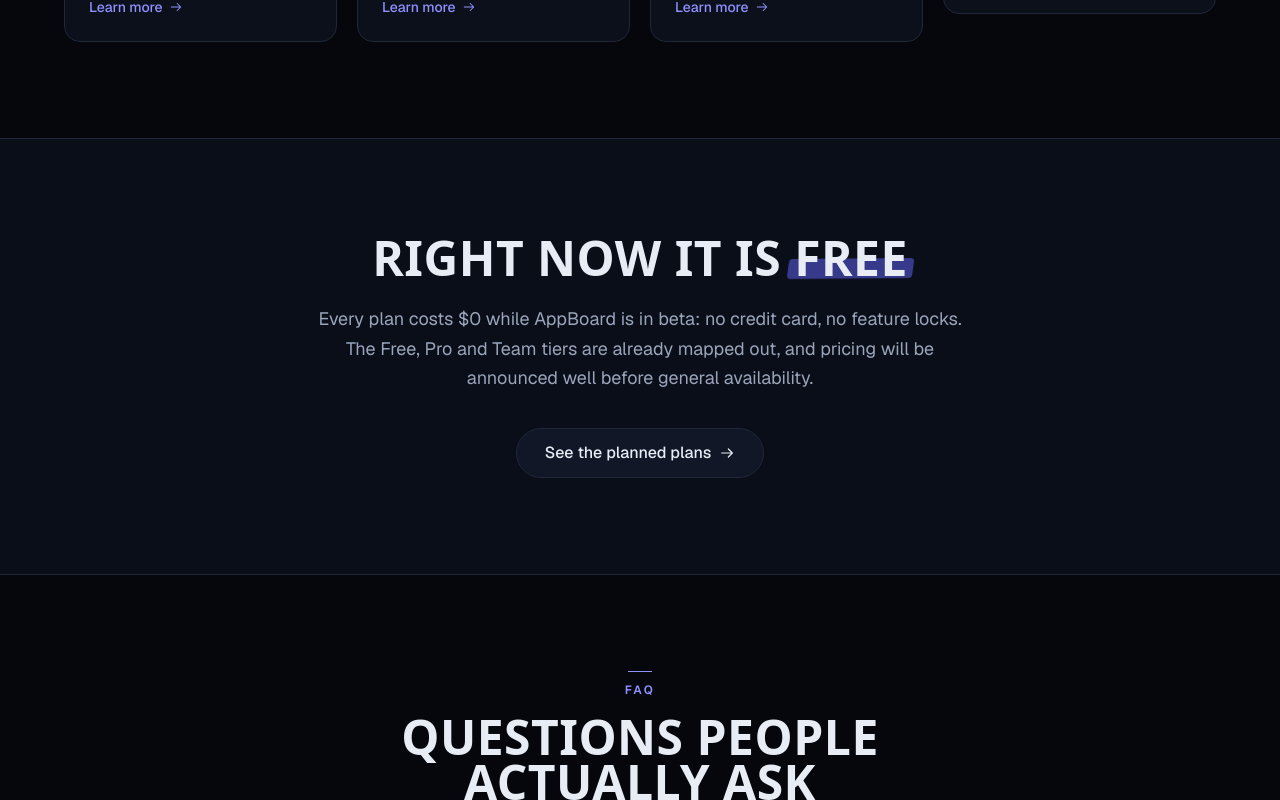
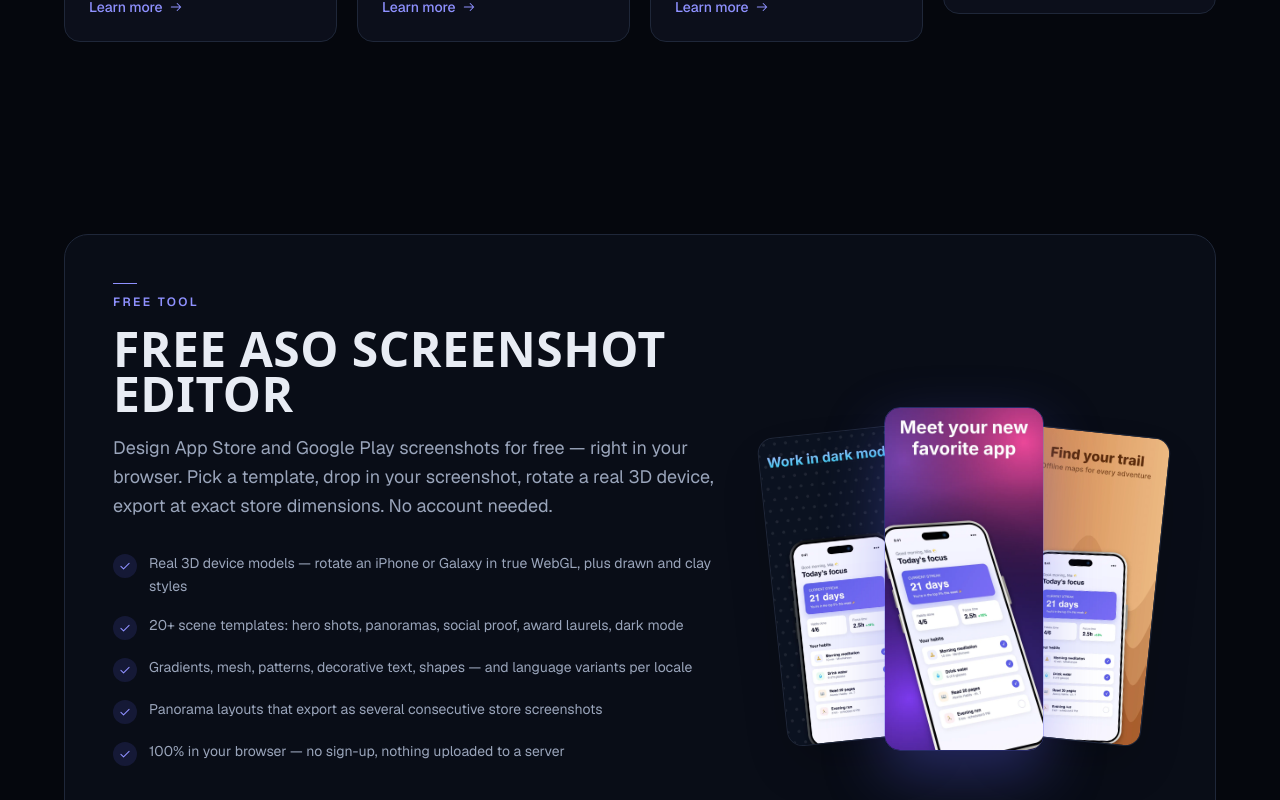
Before and after one commit to erykkruk/appboard_website, a Next.js app: page / in a window 1280 px wide. Shown: the part 7700-8500 px from the top of the page. Built offline with nearby package versions, Linux system fonts and the light colour scheme; no server answers; a web font is replaced by a local one.

Commit message:
fix(homepage): restore the free ASO screenshot editor section (#6)

```diff
--- a/src/app/page.tsx
+++ b/src/app/page.tsx
@@ -3,6 +3,7 @@
   CtaSection,
   FaqSection,
   FeaturesSection,
+  FreeToolSection,
   HeroSection,
   HowItWorksSection,
   PricingTeaserSection,
@@ -32,6 +33,7 @@
         <HowItWorksSection />
         <ProductTourSection />
         <FeaturesSection />
+        <FreeToolSection />
         <PricingTeaserSection />
         <FaqSection />
         <CtaSection />
```
